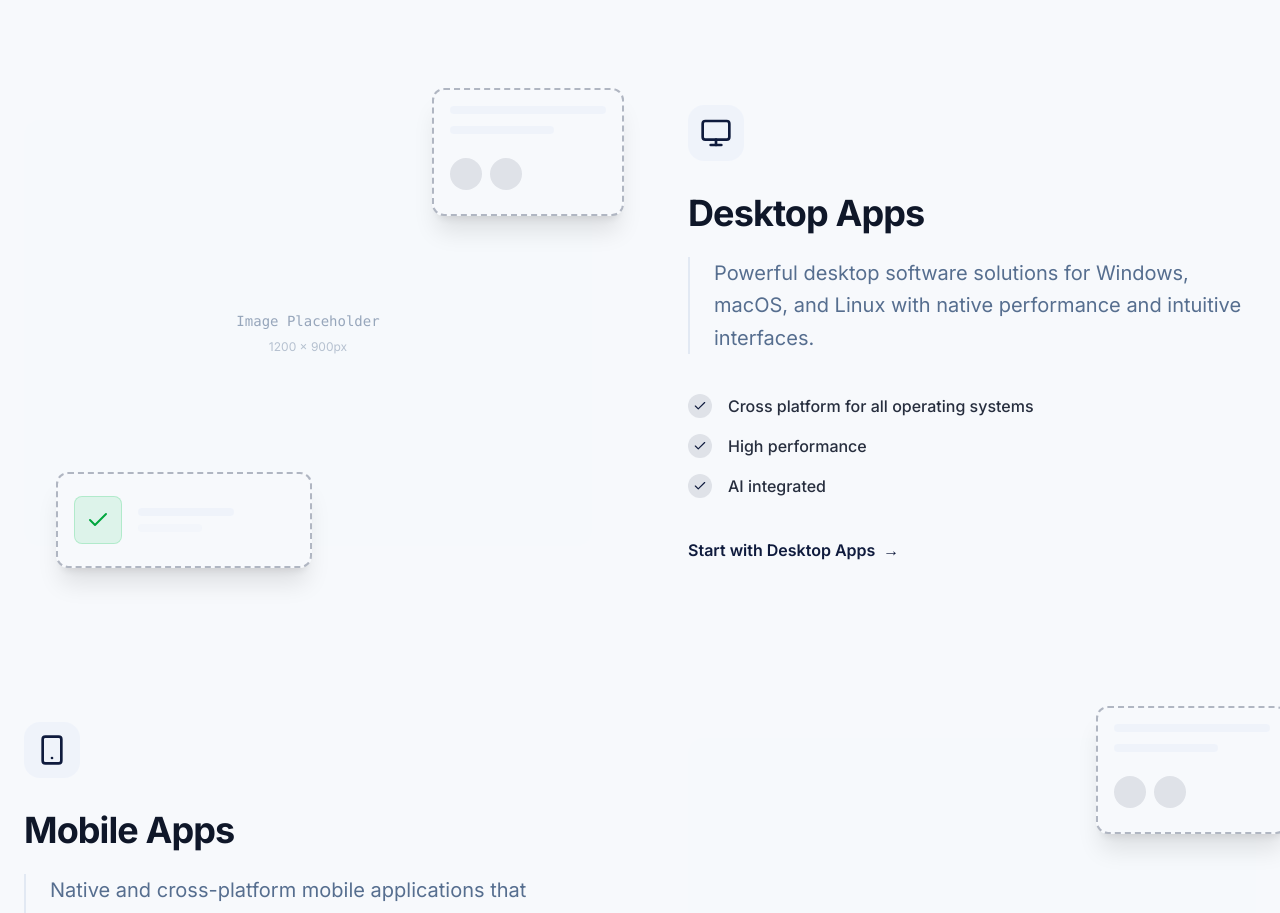
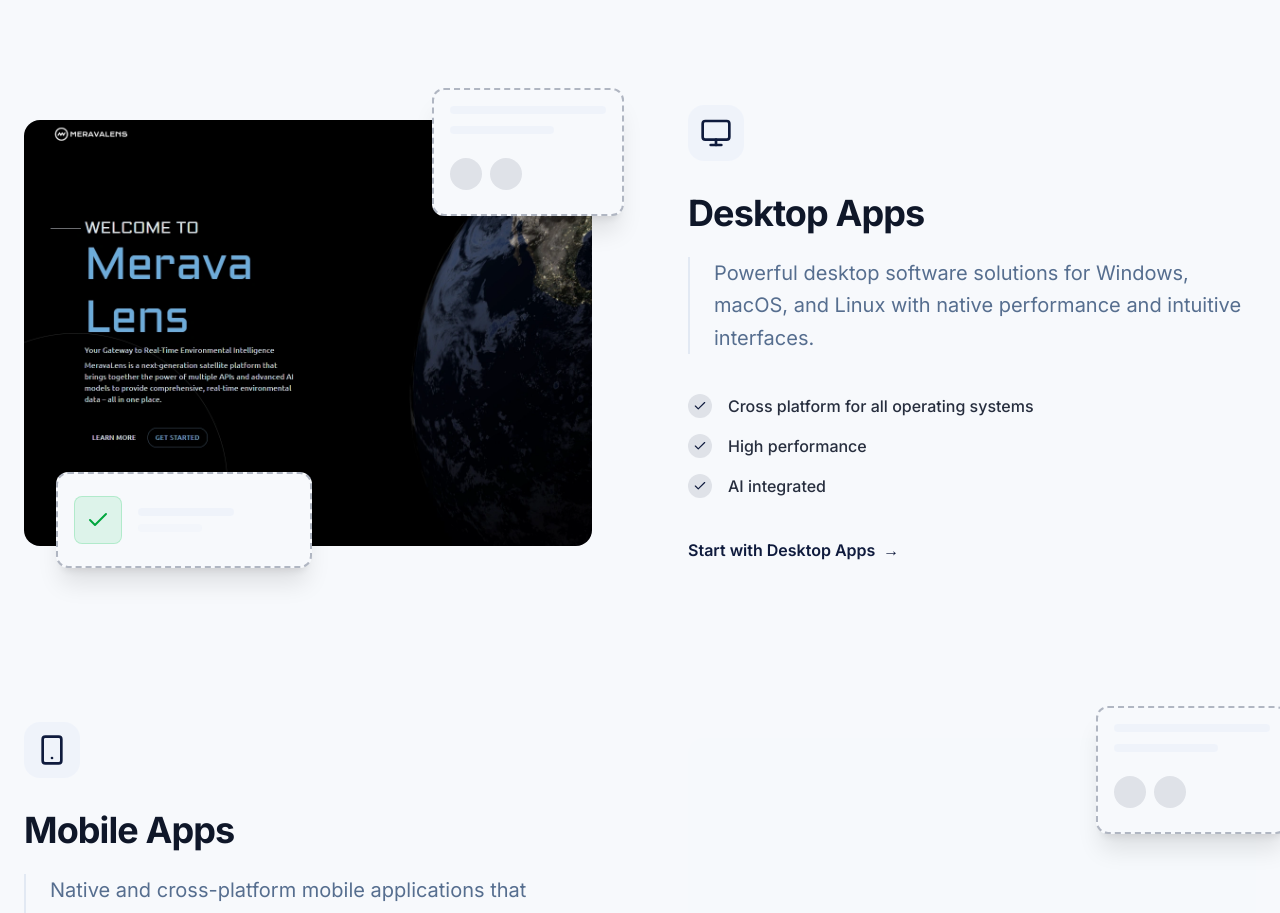
Before and after one commit to nefara-bg/Nefara-Web, a Next.js app in the folder client/: page /en in a window 1280 px wide. Shown: the part 1820-2733 px from the top of the page. Built offline with nearby package versions, Linux system fonts and the light colour scheme.

Commit message:
Add merava

```diff
--- a/client/src/components/ServicesSection/ServicesSection.tsx
+++ b/client/src/components/ServicesSection/ServicesSection.tsx
@@ -116,6 +116,15 @@ export function ServicesSection() {
                                                     className="object-cover"
                                                     priority={index === 0}
                                                 />
+                                            ) : index === 1 ? (
+                                                /* Desktop Apps Image */
+                                                <Image
+                                                    src="/merava.webp"
+                                                    alt={service.title}
+                                                    fill
+                                                    className="object-cover"
+                                                    priority={index === 1}
+                                                />
                                             ) : (
                                                 /* Placeholder Label for other services */
                                                 <div className="absolute inset-0 flex items-center justify-center">
```
Also changed, not shown: client/public/merava.webp (added).
